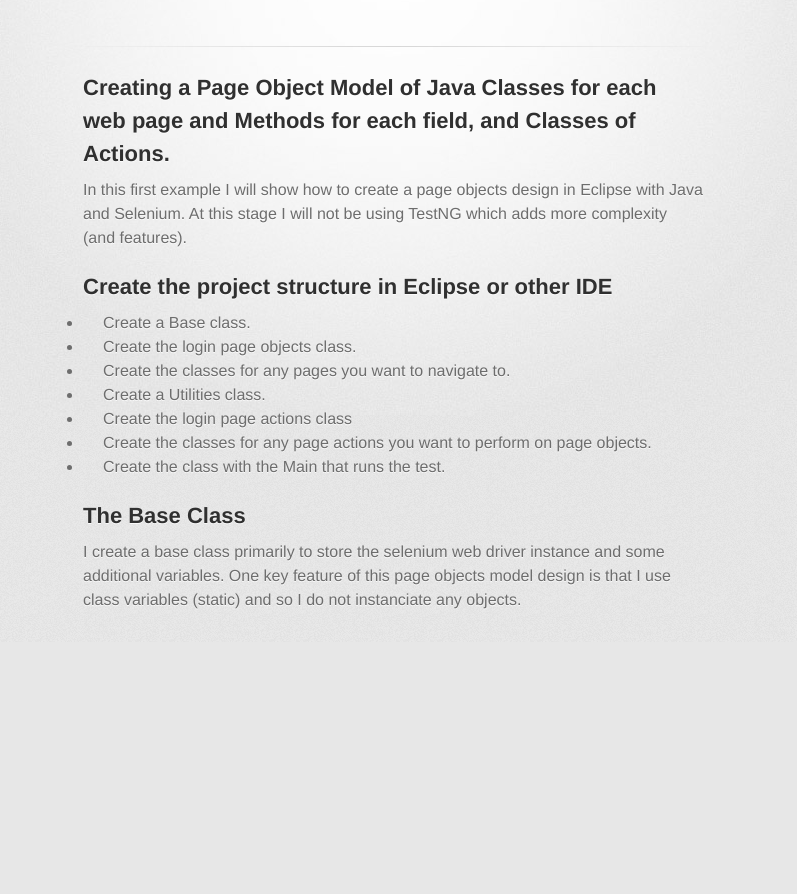
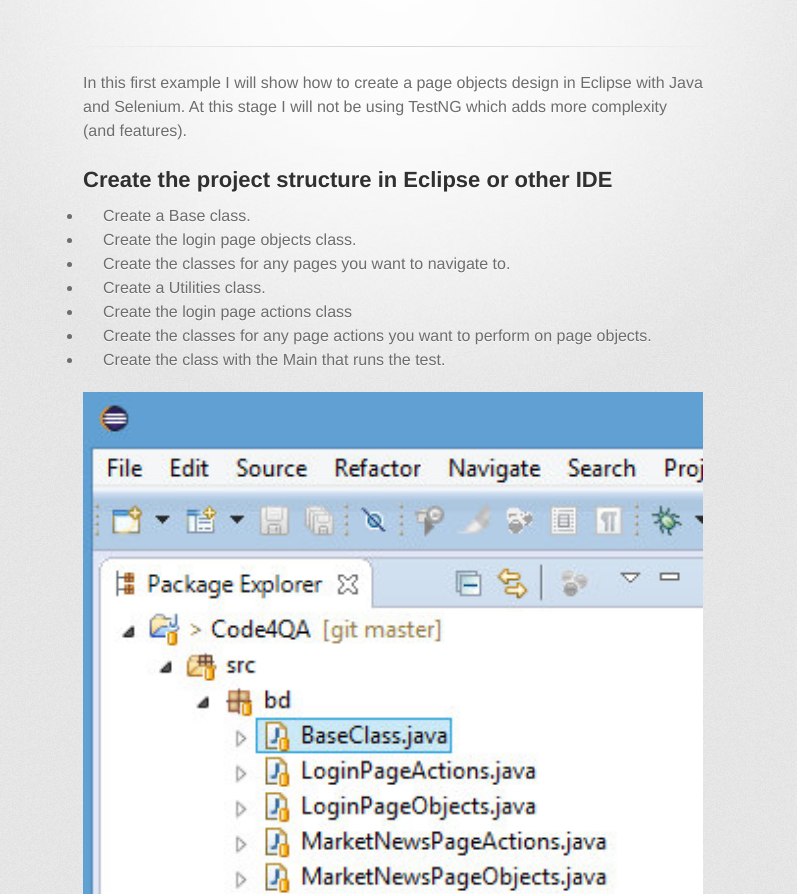
Before and after one commit to code4qa/code4qa.github.io, a plain HTML site: page PageObjectsModel.html in a window 1280 px wide. Shown: the part 158-1052 px from the top of the page, without its empty margins (247-1044 px from the left). Before the commit the page ends 800 px from the top, so only its background shows below. Drawn offline with Linux system fonts and the light colour scheme; a web font is replaced by a local one.

Commit message:
Update PageObjectsModel.html

```diff
--- a/PageObjectsModel.html
+++ b/PageObjectsModel.html
@@ -10,7 +10,7 @@
     <!--[if lt IE 9]>
     <script src="//html5shiv.googlecode.com/svn/trunk/html5.js"></script>
     <![endif]-->
-    <title>Code for QA (Web Page Testing with Java and Selenium)</title>
+    <title>Code for QA - The Page Objects Model</title>
   </head>
 
   <body>
@@ -25,7 +25,6 @@
         <hr>
 
         <section id="main_content">
-          <h2>Creating a Page Object Model of Java Classes for each web page and Methods for each field, and Classes of Actions.</h2>
 
 <p>In this first example I will show how to create a page objects design in Eclipse with Java and Selenium. At this stage I will not be using TestNG which adds more complexity (and features).</p>
 
@@ -41,6 +40,8 @@
 
 </ul>
 
+<img src="./images/EclipseProjectStructure.jpg" style="width:100%;height:100%;" alt="" />
+
 <h2>The Base Class</h2>
 
 <p>I create a base class primarily to store the selenium web driver instance and some additional variables. One key feature of this page objects model design is that I use class variables (static) and so I do not instanciate any objects.</p>
```
